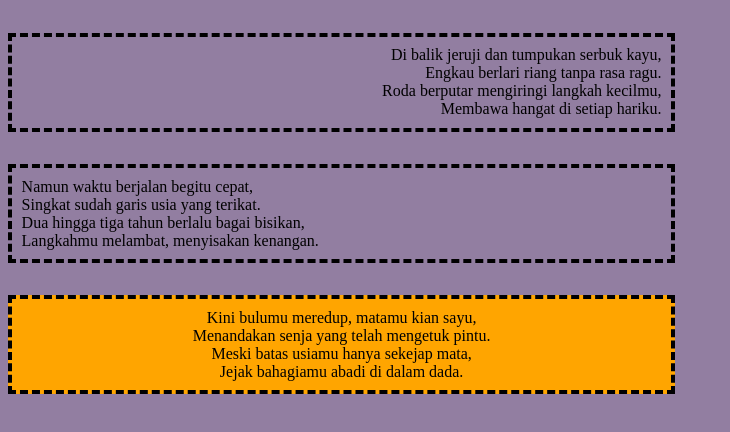
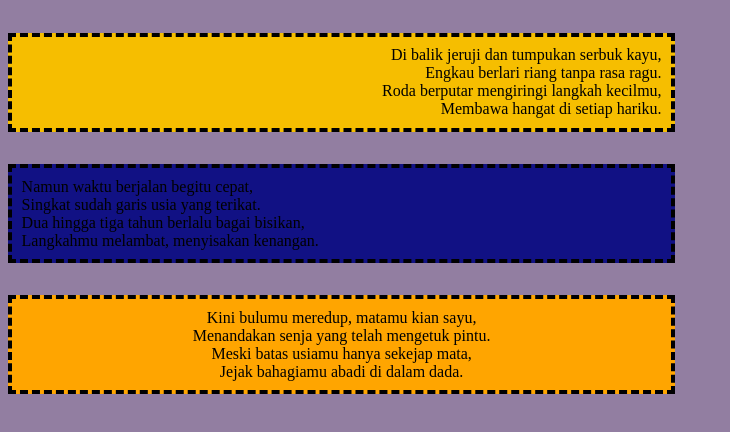
Before and after one commit to lqva5482/week-06, a plain HTML site: page puisi-03.html in a window 1280 px wide. Shown: the part 72-504 px from the top of the page, without its empty margins (0-730 px from the left). Drawn offline with Linux system fonts and the light colour scheme.

Commit message:
Update puisi-03.html

```diff
--- a/puisi-03.html
+++ b/puisi-03.html
@@ -6,11 +6,11 @@
 </head>
 
 <h1>Matahari Kecil yang Lekas Terbenam</h1>
-<p class="kanan">
+<p class="kanan begronkuningtua">
 Di balik jeruji dan tumpukan serbuk kayu,<br>Engkau berlari riang tanpa rasa ragu.<br>Roda berputar mengiringi
 langkah kecilmu,<br>Membawa hangat di setiap hariku.
 </p>
-<p class=kiri begronbirutua">
+<p class="kiri begronbirutua">
 Namun waktu berjalan begitu cepat,<br>Singkat sudah garis usia yang terikat.<br>Dua hingga tiga tahun berlalu
 bagai bisikan,<br>Langkahmu melambat, menyisakan kenangan.
 </p>
```
